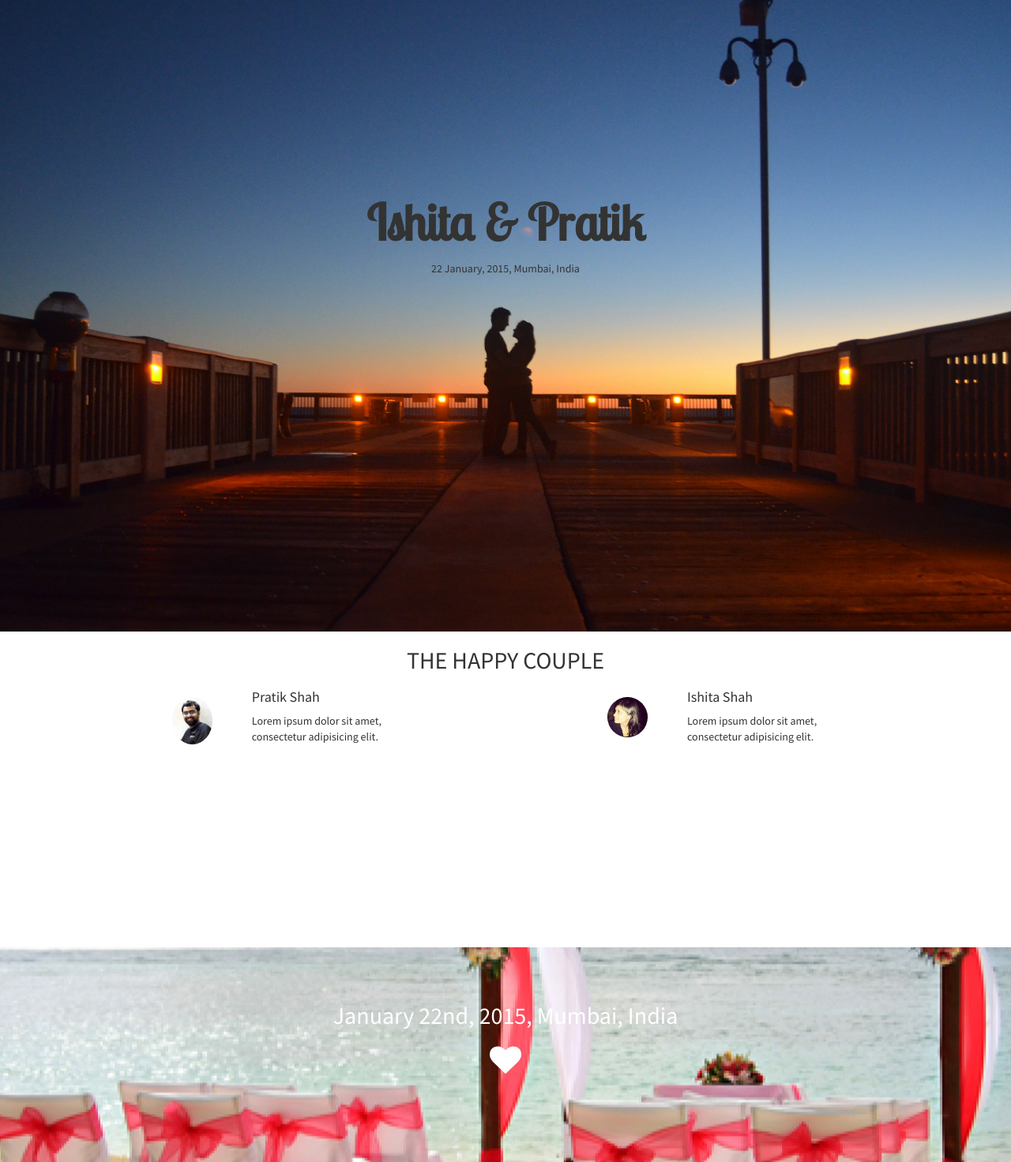
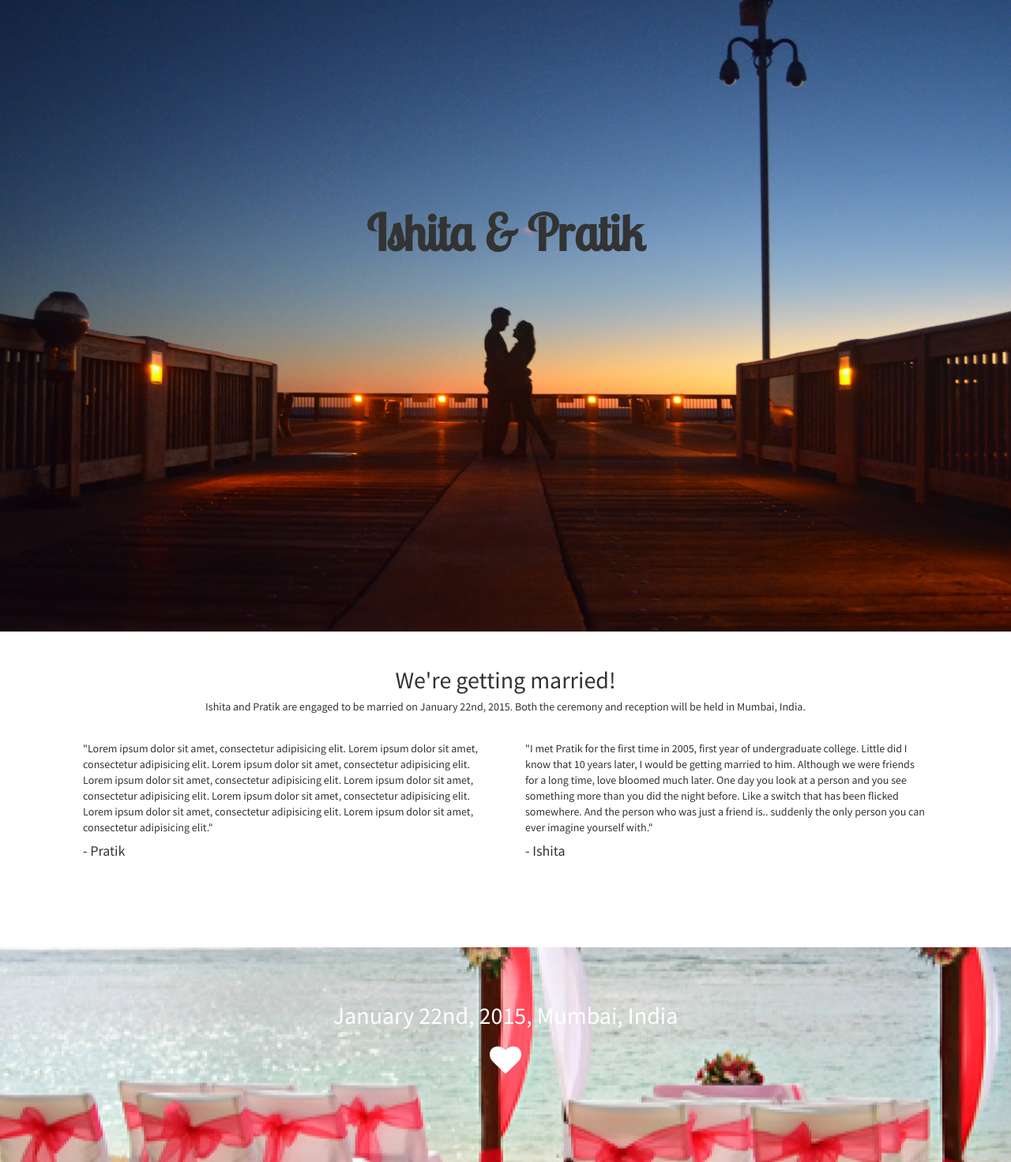
Before and after one commit to ishita345/weddingapp, a Flask app: page / in a window 1280 px wide. Shown: the top 1472 px of the page at 79% size. Run offline with Flask 2, Linux system fonts and the light colour scheme; some libraries are stand-ins or nearby versions.

Commit message:
intro section

```diff
--- a/static/css/stylish-portfolio.css
+++ b/static/css/stylish-portfolio.css
@@ -108,6 +108,13 @@ hr.small {
     box-shadow: none;
     margin-bottom: 0px;
     padding: 20px;
+}
+
+.intro-container {
+    padding-left: 25px;
+    padding-right: 25px;
+    padding-top: 25px;
+    padding-bottom: 25px;
 }
 
 /* Countdown */
--- a/templates/index.html
+++ b/templates/index.html
@@ -42,7 +42,7 @@
 <header id="top" class="header">
     <div class="text-vertical-center">
         <h1>Ishita & Pratik</h1>
-        <h5>22 January, 2015, Mumbai, India</h5>
+        <h5></h5>
         <br><br><br><br><br><br><br><br><br><br>
     </div>
 </header>
@@ -51,37 +51,43 @@
 <section id="about" class="about">
     <div class="container">
         <div class="row">
-            <div class="col-lg-10 col-lg-offset-1">
+            <div class="intro-container col-lg-12">
                 <div class="section-heading">
-                    <h2>THE HAPPY COUPLE</h2>
+                    <h2>We're getting married!</h2>
                 </div>
-                <div class="col-md-5 col-sm-8 col-sm-offset=2">
-                    <div class="col-md-4 col-sm-3">
-                        <div class="thumbnail">
-                            <img class="img-circle img-responsive" src="../static/img/pratik.jpg">
+                <div align="center">
+                    <h5>Ishita and Pratik are engaged to be married on January 22nd, 2015.
+                        Both the ceremony and reception will be held in Mumbai, India.</h5>
+                </div>
+                <div class="intro-container col-md-6 col-sm-8">
+                    <div>
+                        <div class="about-intro">
+                            <p>"Lorem ipsum dolor sit amet, consectetur adipisicing elit.
+                                Lorem ipsum dolor sit amet, consectetur adipisicing elit.
+                                Lorem ipsum dolor sit amet, consectetur adipisicing elit.
+                                Lorem ipsum dolor sit amet, consectetur adipisicing elit.
+                                Lorem ipsum dolor sit amet, consectetur adipisicing elit.
+                                Lorem ipsum dolor sit amet, consectetur adipisicing elit.
+                                Lorem ipsum dolor sit amet, consectetur adipisicing elit.
+                                Lorem ipsum dolor sit amet, consectetur adipisicing elit."</p>
                         </div>
-                    </div>
-                    <div class="col-md-8 col-sm-4">
                         <div class="about-title">
-                            <h4>Pratik Shah</h4>
-                        </div>
-                        <div class="about-intro">
-                            <p>Lorem ipsum dolor sit amet, consectetur adipisicing elit.</p>
+                            <h4>- Pratik</h4>
                         </div>
                     </div>
                 </div>
-                <div class="col-md-5 col-md-offset-2 col-sm-8 col-sm-offset=2">
-                    <div class="col-md-4 col-sm-3">
-                        <div class="thumbnail">
-                            <img class="img-circle img-responsive" src="../static/img/ishita.jpg">
+                <div class="intro-container col-md-6 col-sm-8 col-sm-offset=2">
+                    <div>
+                        <div class="about-intro">
+                            <p>"I met Pratik for the first time in 2005, first year of undergraduate college.
+                                Little did I know that 10 years later, I would be getting married to him.
+                                Although we were friends for a long time, love bloomed much later.
+                                One day you look at a person and you see something more than you did the night before.
+                                Like a switch that has been flicked somewhere. And the person who was just a friend is..
+                                suddenly the only person you can ever imagine yourself with." </p>
                         </div>
-                    </div>
-                    <div class="col-md-8 col-sm-4">
                         <div class="about-title">
-                            <h4>Ishita Shah</h4>
-                        </div>
-                        <div class="about-intro">
-                            <p>Lorem ipsum dolor sit amet, consectetur adipisicing elit.</p>
+                            <h4>- Ishita</h4>
                         </div>
                     </div>
                 </div>
```
